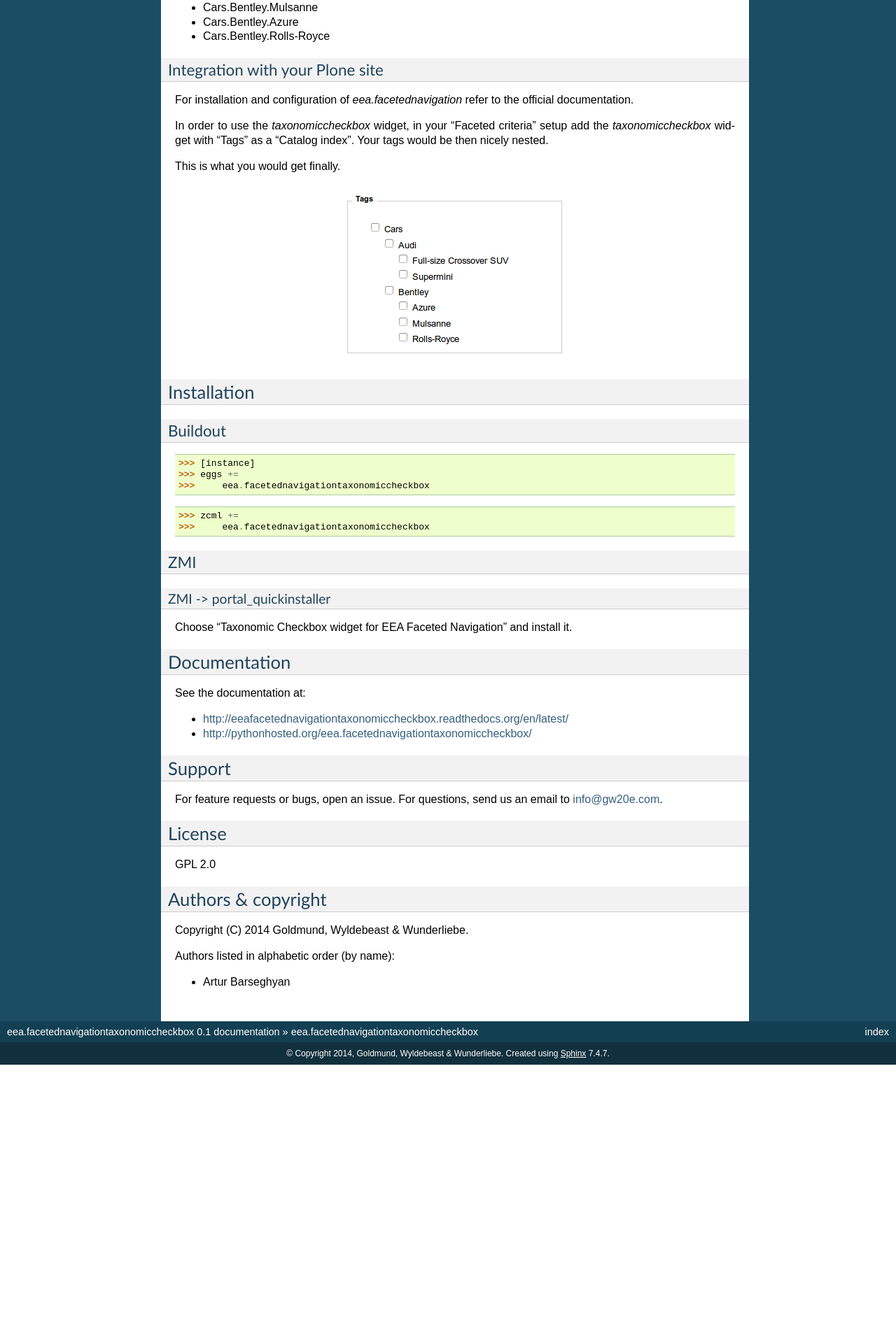
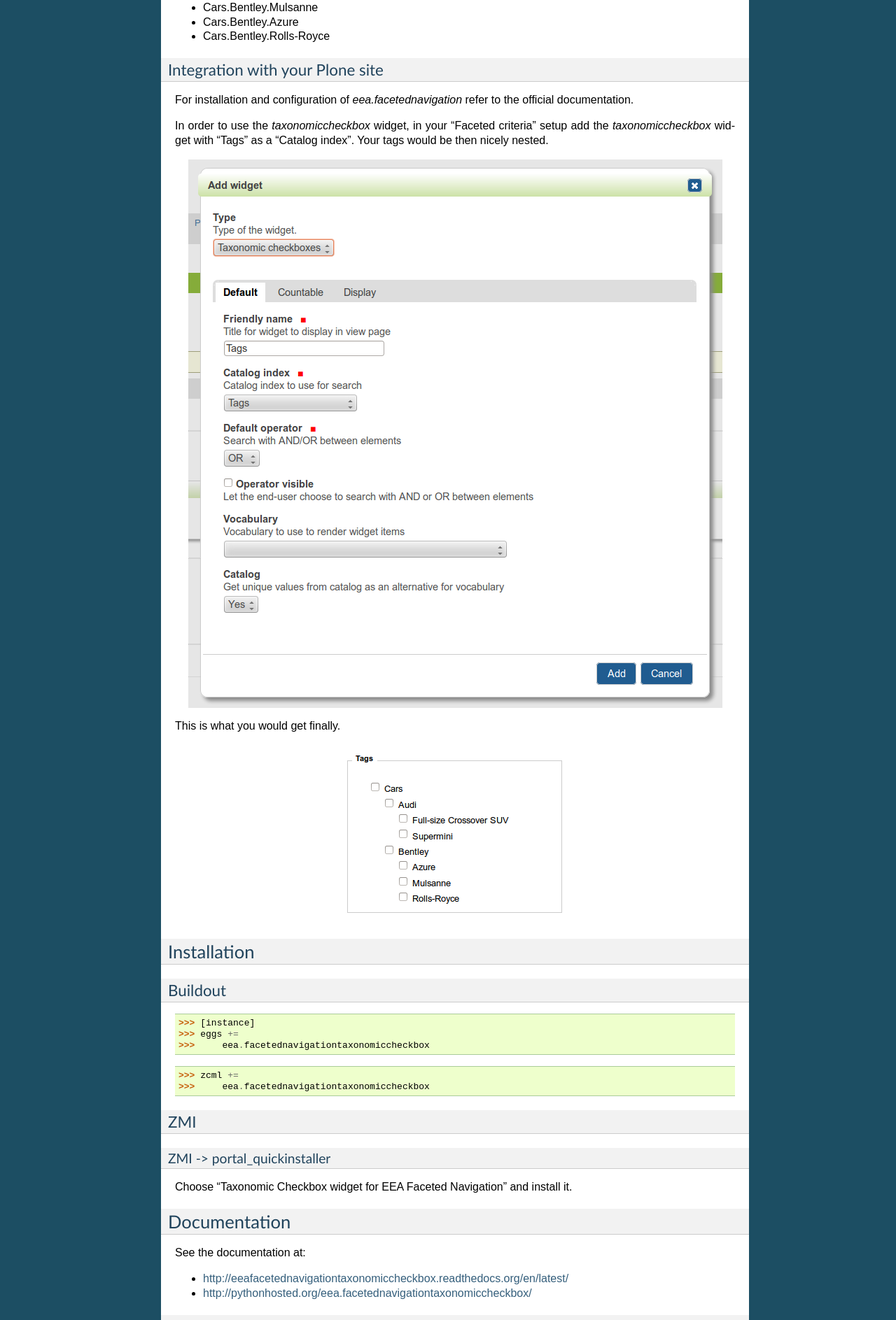
Before and after one commit to collective/eea.facetednavigationtaxonomiccheckbox, a Sphinx documentation site: the page built from docs/index.rst, in a window 1280 px wide. Shown: the part 463-2350 px from the top of the page at 70% size. Built offline with Sphinx 7.4.7, drawn with Linux system fonts in a browser that asks for light colours; before the commit the page ends 1985 px from its top, so only the background shows below that.

Commit message:
docs updated

```diff
--- a/README.rst
+++ b/README.rst
@@ -26,8 +26,11 @@ Integration with your Plone site
 ------------------------------------------------
 For installation and configuration of `eea.facetednavigation` refer to the official documentation.
 
-In order to use the `taxonomiccheckbox` widget, in your "Faceted criteria" setup add the
+In order to use the `Taxonomic Checkboxes` widget, in your "Faceted criteria" setup add the
 `taxonomiccheckbox` widget with "Tags" as a "Catalog index". Your tags would be then nicely nested.
+
+.. image:: _static/02_add_widget.png
+    :align: center
 
 This is what you would get finally.
 
--- a/docs/index.rst
+++ b/docs/index.rst
@@ -28,6 +28,9 @@ For installation and configuration of `eea.facetednavigation` refer to the offic
 
 In order to use the `taxonomiccheckbox` widget, in your "Faceted criteria" setup add the
 `taxonomiccheckbox` widget with "Tags" as a "Catalog index". Your tags would be then nicely nested.
+
+.. image:: _static/02_add_widget.png
+    :align: center
 
 This is what you would get finally.
 
```
Also changed, not shown: docs/_static/02_add_widget.png (added), 1 other file.
